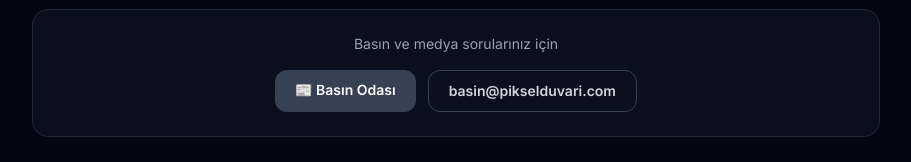
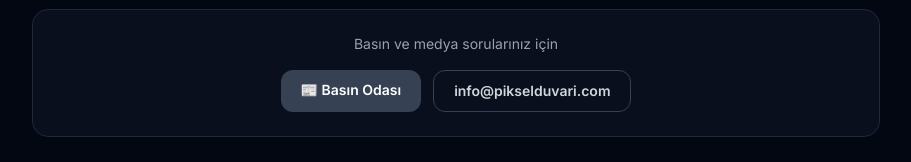
Before and after one commit to tasciomer565-ui/pikselduvari, a Next.js app in the folder frontend/: page /hakkimizda in a window 1280 px wide. Shown: the part 2302-2464 px from the top of the page, without its empty margins (184-1095 px from the left). Built offline with nearby package versions, Linux system fonts and the light colour scheme; no server answers.

Commit message:
FIX: hakkimizda sayfasindaki basin@ adresini info@ yap

```diff
--- a/frontend/app/hakkimizda/page.tsx
+++ b/frontend/app/hakkimizda/page.tsx
@@ -169,7 +169,7 @@
           <p className="text-gray-400 text-sm mb-4">Basın ve medya sorularınız için</p>
           <div className="flex gap-3 justify-center flex-wrap">
             <Link href="/basin" className="bg-gray-700 hover:bg-gray-600 transition px-5 py-2.5 rounded-xl text-sm font-semibold">📰 Basın Odası</Link>
-            <a href="mailto:basin@pikselduvari.com" className="border border-gray-700 hover:border-gray-500 text-gray-300 transition px-5 py-2.5 rounded-xl text-sm font-semibold">basin@pikselduvari.com</a>
+            <a href="mailto:info@pikselduvari.com" className="border border-gray-700 hover:border-gray-500 text-gray-300 transition px-5 py-2.5 rounded-xl text-sm font-semibold">info@pikselduvari.com</a>
           </div>
         </div>
       </main>
```
